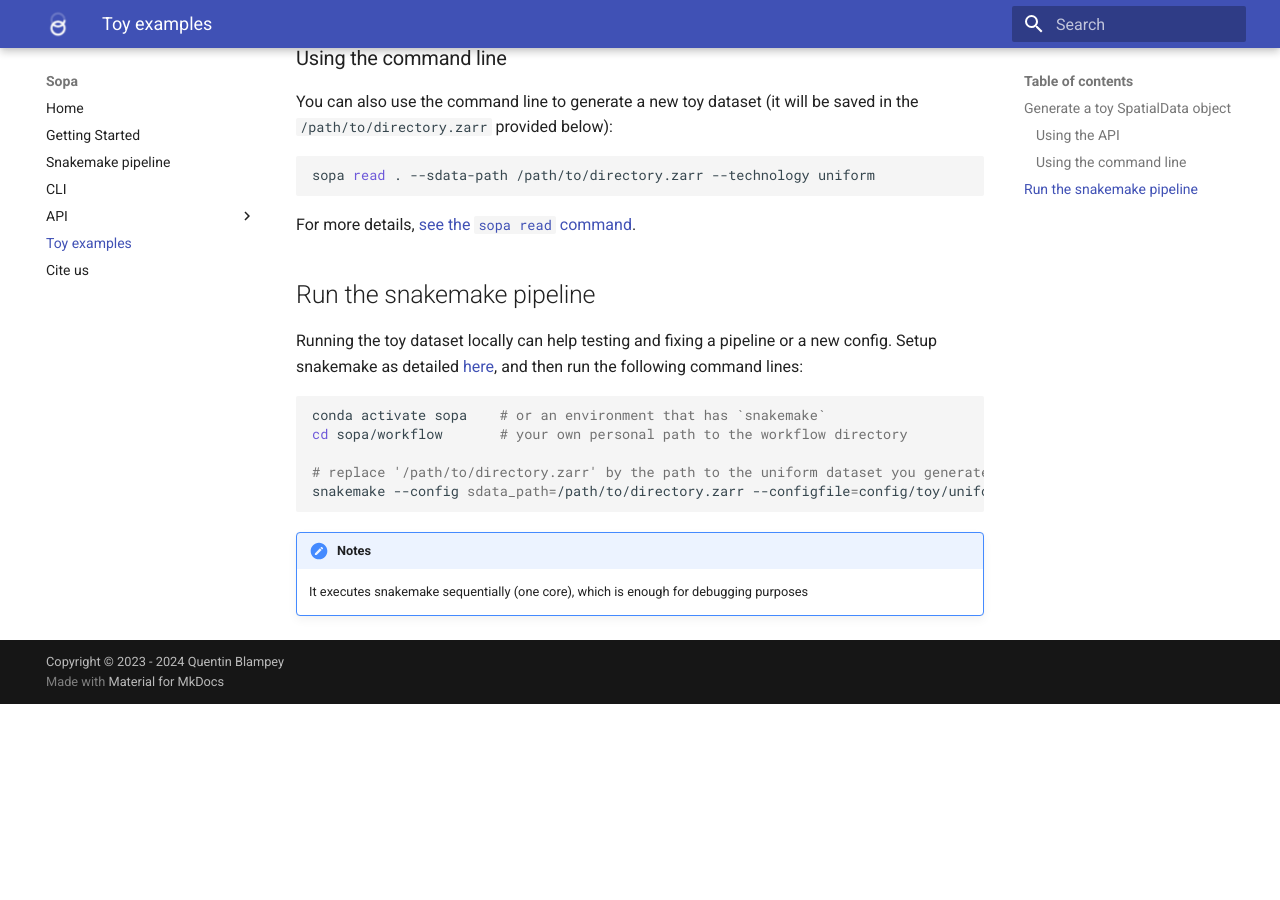
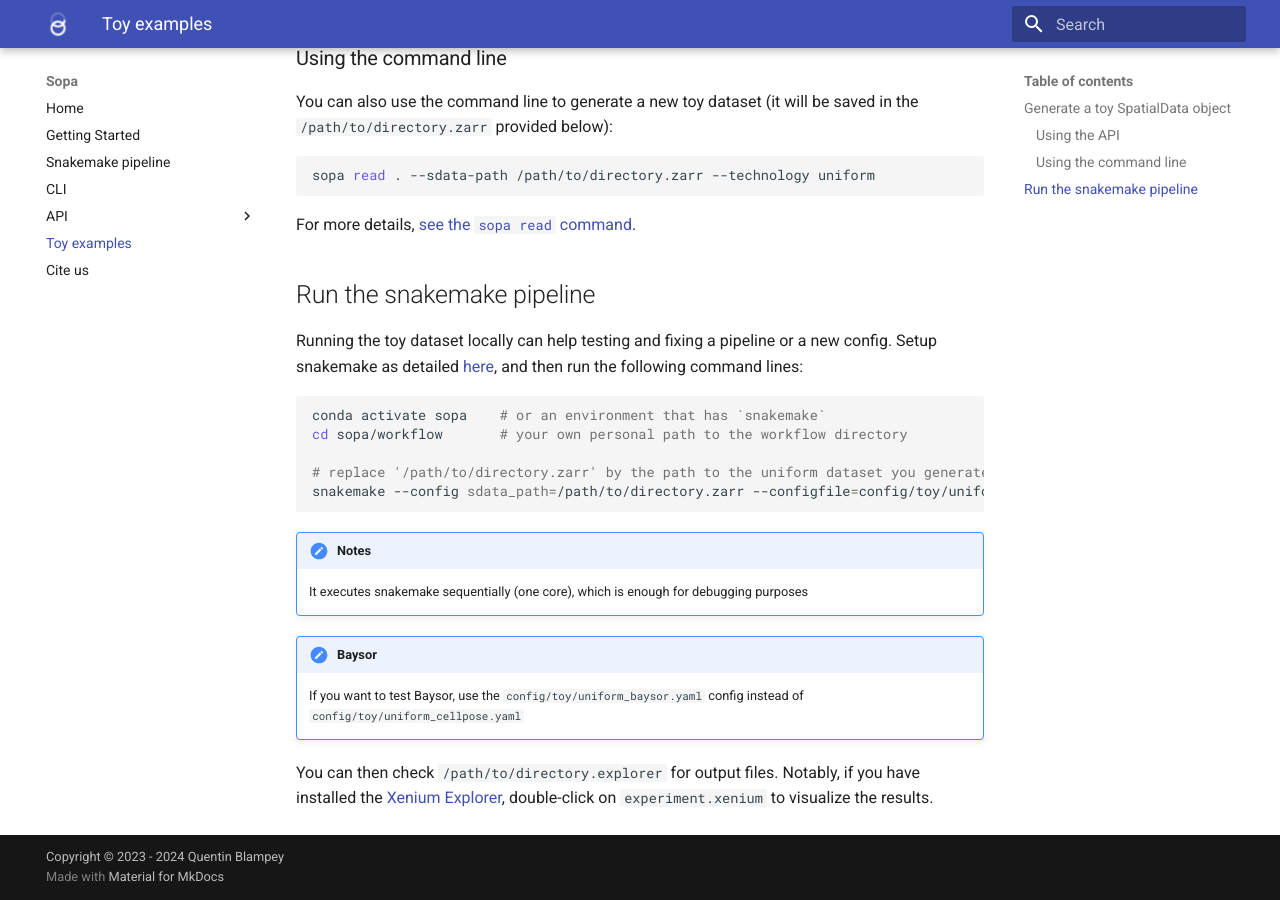
Before and after one commit to gustaveroussy/sopa, an MkDocs documentation site: the page built from docs/toy.md, in a window 1280 px wide and 900 px high, scrolled down 544 px. Built offline with MkDocs 1.6.1 and Material for MkDocs 9.7.7, drawn with Linux system fonts in a browser that asks for light colours; before the commit the page ends 1248 px from its top, so only the background shows below that.

````diff
--- a/docs/toy.md
+++ b/docs/toy.md
@@ -31,8 +31,13 @@ conda activate sopa    # or an environment that has `snakemake`
 cd sopa/workflow       # your own personal path to the workflow directory
 
 # replace '/path/to/directory.zarr' by the path to the uniform dataset you generated above
-snakemake --config sdata_path=/path/to/directory.zarr --configfile=config/toy/uniform.yaml --cores 1
+snakemake --config sdata_path=/path/to/directory.zarr --configfile=config/toy/uniform_cellpose.yaml --cores 1 --use-conda
 ```
 
 !!! notes
     It executes snakemake sequentially (one core), which is enough for debugging purposes
+
+!!! Baysor usage
+    If you want to test Baysor, use the `config/toy/uniform_baysor.yaml` config instead of `config/toy/uniform_cellpose.yaml`
+
+You can then check `/path/to/directory.explorer` for output files. Notably, if you have installed the [Xenium Explorer](https://www.10xgenomics.com/support/software/xenium-explorer), double-click on `experiment.xenium` to visualize the results.
````
Also changed, not shown: README.md (+3 -3 lines), docs/index.md (+3 -2 lines).
